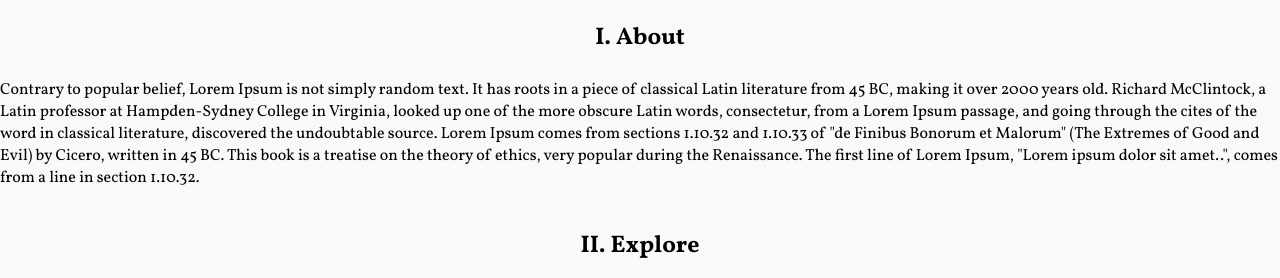
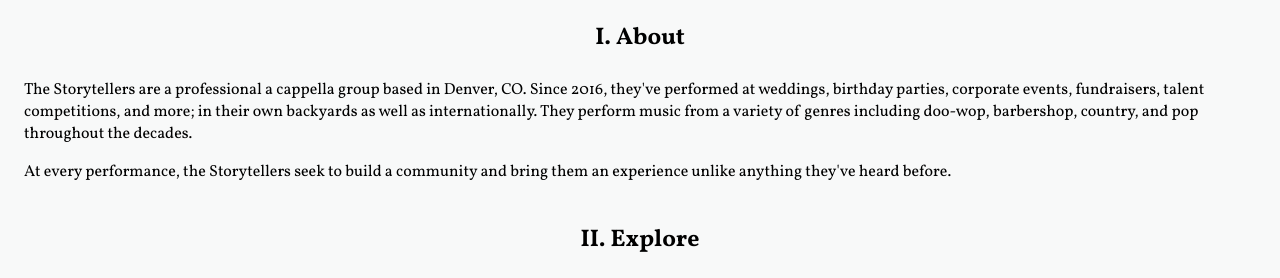
Before and after one commit to Devstone11/storytellers303, a plain HTML site: page index.html in a window 1280 px wide. Shown: the part 455-733 px from the top of the page. Drawn offline with Linux system fonts and the light colour scheme; a web font is replaced by a local one.

Commit message:
Fill in the About section

```diff
--- a/index.html
+++ b/index.html
@@ -28,7 +28,11 @@
       ></img>
       <section id="about">
         <h3 class="chapter-title">I. About</h3>
-        <p>Contrary to popular belief, Lorem Ipsum is not simply random text. It has roots in a piece of classical Latin literature from 45 BC, making it over 2000 years old. Richard McClintock, a Latin professor at Hampden-Sydney College in Virginia, looked up one of the more obscure Latin words, consectetur, from a Lorem Ipsum passage, and going through the cites of the word in classical literature, discovered the undoubtable source. Lorem Ipsum comes from sections 1.10.32 and 1.10.33 of "de Finibus Bonorum et Malorum" (The Extremes of Good and Evil) by Cicero, written in 45 BC. This book is a treatise on the theory of ethics, very popular during the Renaissance. The first line of Lorem Ipsum, "Lorem ipsum dolor sit amet..", comes from a line in section 1.10.32.</p>
+        <p>
+          The Storytellers are a professional a cappella group based in Denver, CO. Since 2016, they've performed at weddings, birthday parties, corporate events, fundraisers, talent competitions, and more; in their own backyards as well as internationally.
+          They perform music from a variety of genres including doo-wop, barbershop, country, and pop throughout the decades.
+        </p>
+        <p>At every performance, the Storytellers seek to build a community and bring them an experience unlike anything they've heard before.</p>
       </section>
       <section id="explore">
         <h3 class="chapter-title">II. Explore</h3>
--- a/styles.css
+++ b/styles.css
@@ -52,3 +52,7 @@ img {
   height: 18rem;
   width: fit-content;
 }
+
+section {
+  margin: 0rem 1.5rem;
+}
```
